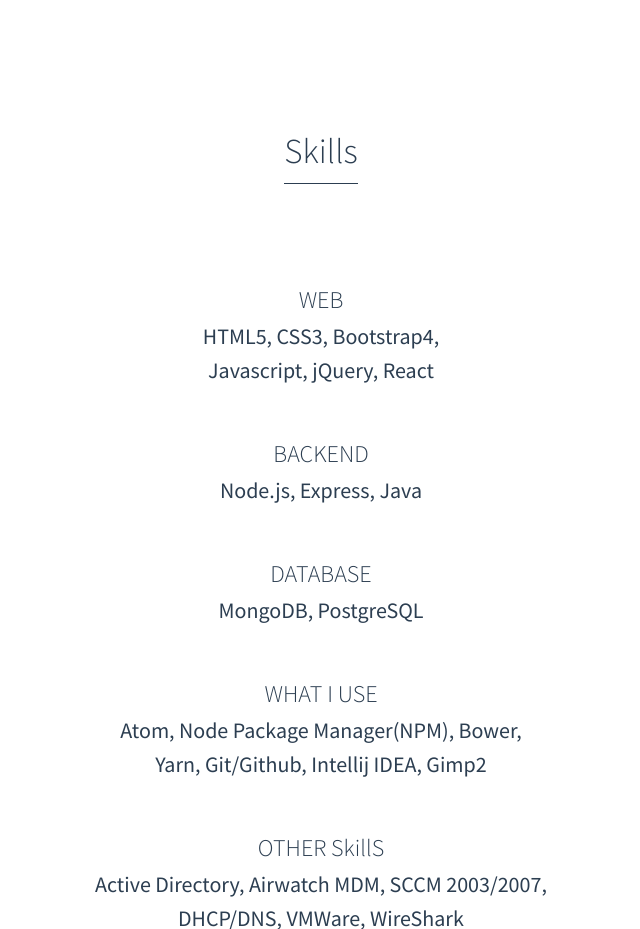
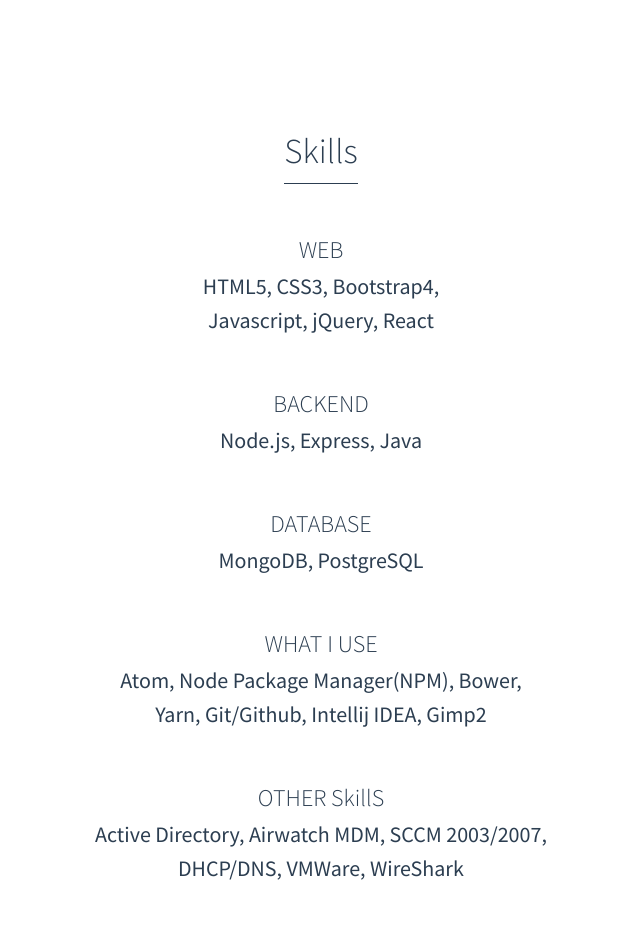
Before and after one commit to bgongre/bgongre.github.io, a plain HTML site: page index.html in a window 1280 px wide. Shown: the part 3160-4089 px from the top of the page, without its empty margins (319-959 px from the left). Drawn offline with nearby package versions, Linux system fonts and the light colour scheme.

Commit message:
fixed 'skills' title spacing

```diff
--- a/style.css
+++ b/style.css
@@ -118,10 +118,6 @@
 
 .below-fullscreen .paragraphs a {
   font-size: 1em;
-}
-
-.skills-title {
-  padding-bottom: 50px !important;
 }
 
 .below-fullscreen section ul.paragraphs li, .below-fullscreen section ul.skills li {
@@ -323,6 +319,7 @@
   .introduction {padding: 100px 20px 100px !important; margin: 0 10%;}
   ul.skills {padding: 0 !important;}
   .skills {padding: 100px 20px 100px !important; margin: 0 10%;}
+  .skills-title {padding-bottom: 50px !important;}
   .projects {width: 100% !important;}
   .below-fullscreen section .row .project {padding-left: 0 !important;}
   .below-fullscreen section .row+.row {margin-top: 10px !important;}
```
